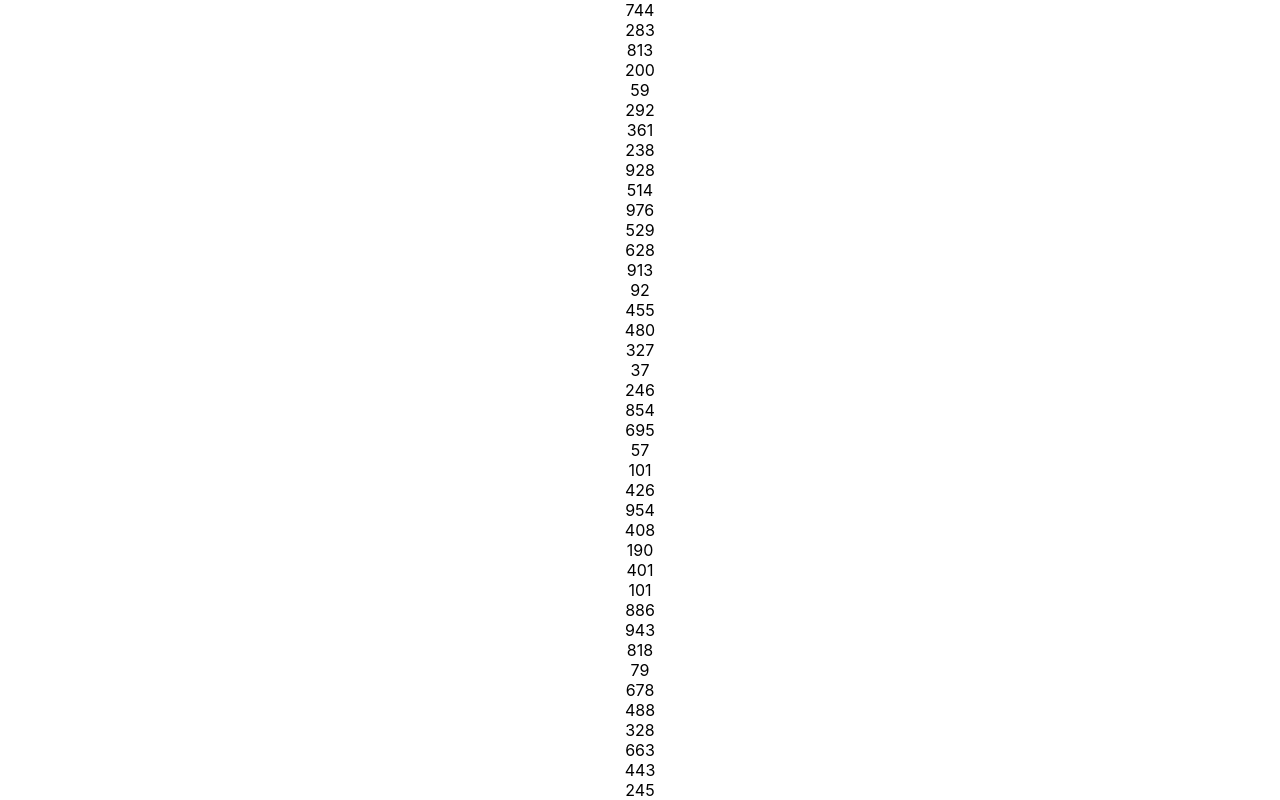
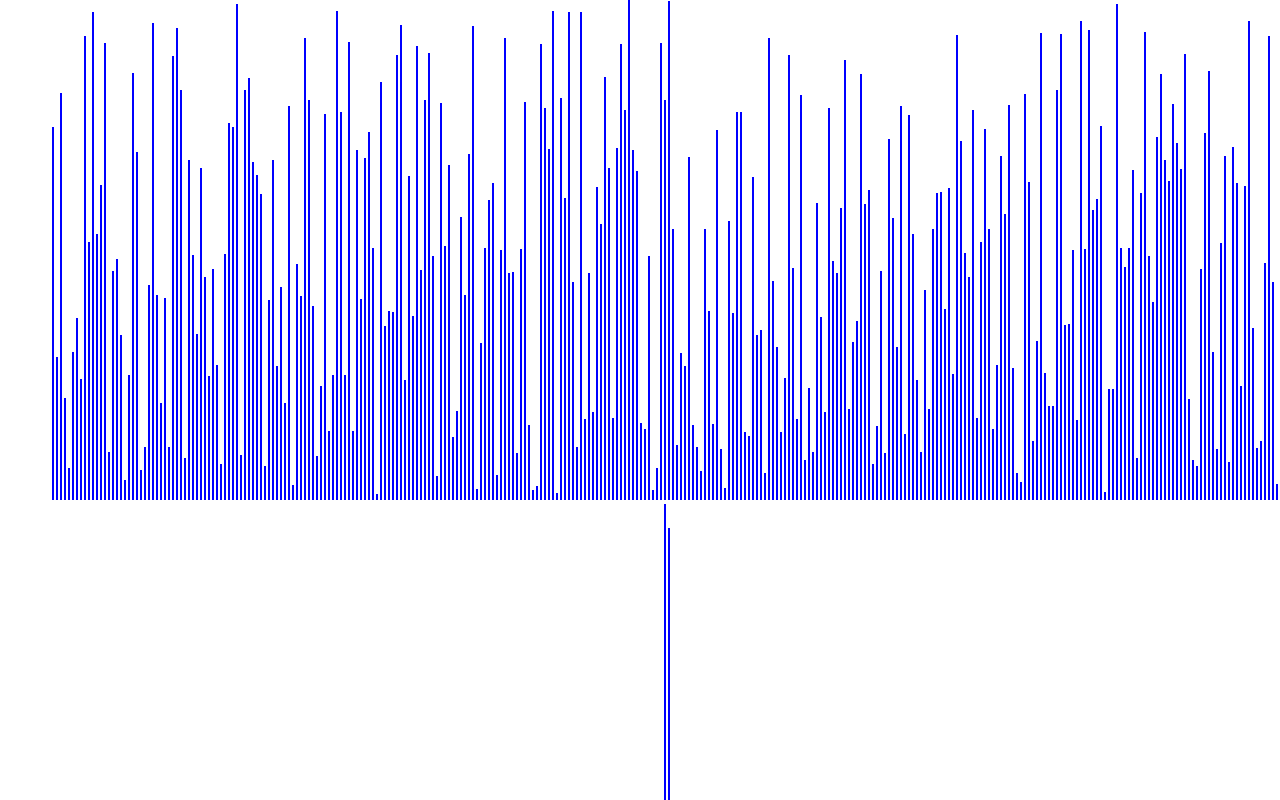
Before and after one commit to g-micah/ArraySorter, a React (Create React App) app: page / in a window 1280 px wide. Shown: the top 800 px of the page. Built offline with nearby package versions, Linux system fonts and the light colour scheme.

Commit message:
Add array as bars

```diff
--- a/src/SortingVisualizer/SortingVisualizer.css
+++ b/src/SortingVisualizer/SortingVisualizer.css
@@ -0,0 +1,12 @@
+.array-container {
+    position: absolute;
+    left: 50px;
+
+}
+
+.array-bar {
+    width: 2px;
+    background-color: blue;
+    display: inline-block;
+    margin: 0 1px;
+}
--- a/src/SortingVisualizer/SortingVisualizer.jsx
+++ b/src/SortingVisualizer/SortingVisualizer.jsx
@@ -16,8 +16,8 @@
 
     resetArray() {
         const array = [];
-        for (let i = 0; i < 100; i++) {
-            array.push(randomIntFromInterval(5, 1000));
+        for (let i = 0; i < 310; i++) {
+            array.push(randomIntFromInterval(5, 500));
         }
         this.setState({array});
     }
@@ -26,13 +26,17 @@
         const {array} = this.state;
 
         return (
-            <>
+            <div className="array-container">
                 {array.map((value, idx) => (
-                    <div className="array-bar" key={idx}>
-                        {value}
+                    <div
+                        className="array-bar"
+                        key={idx}
+                        style={{height: `${value}px`}}>
                     </div>
                 ))}
-            </>
+
+
+            </div>
         );
     }
 }
```
